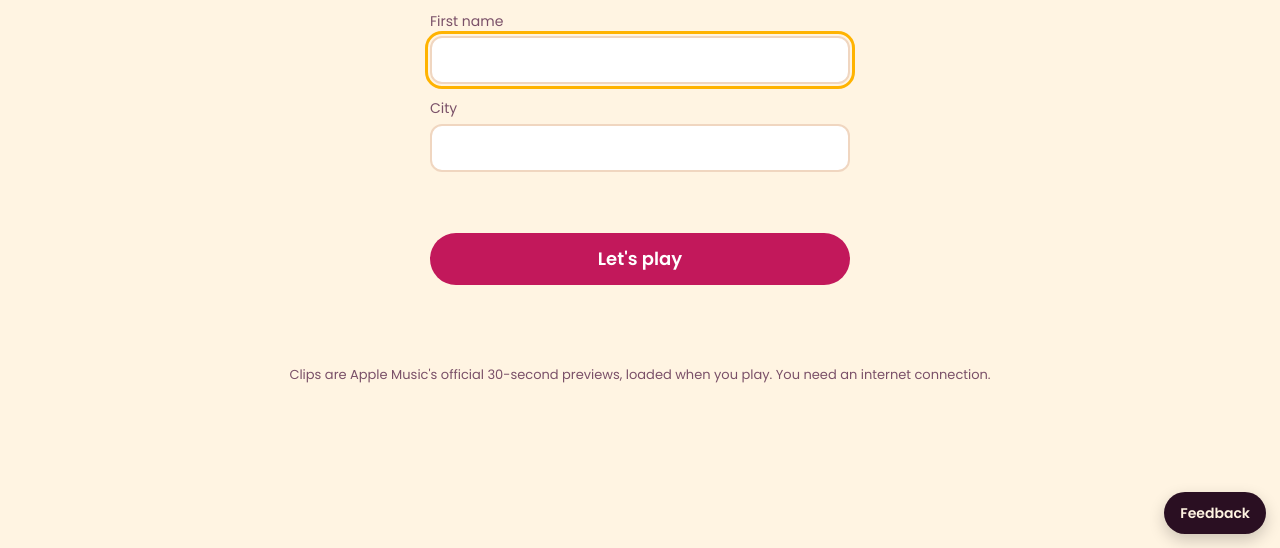
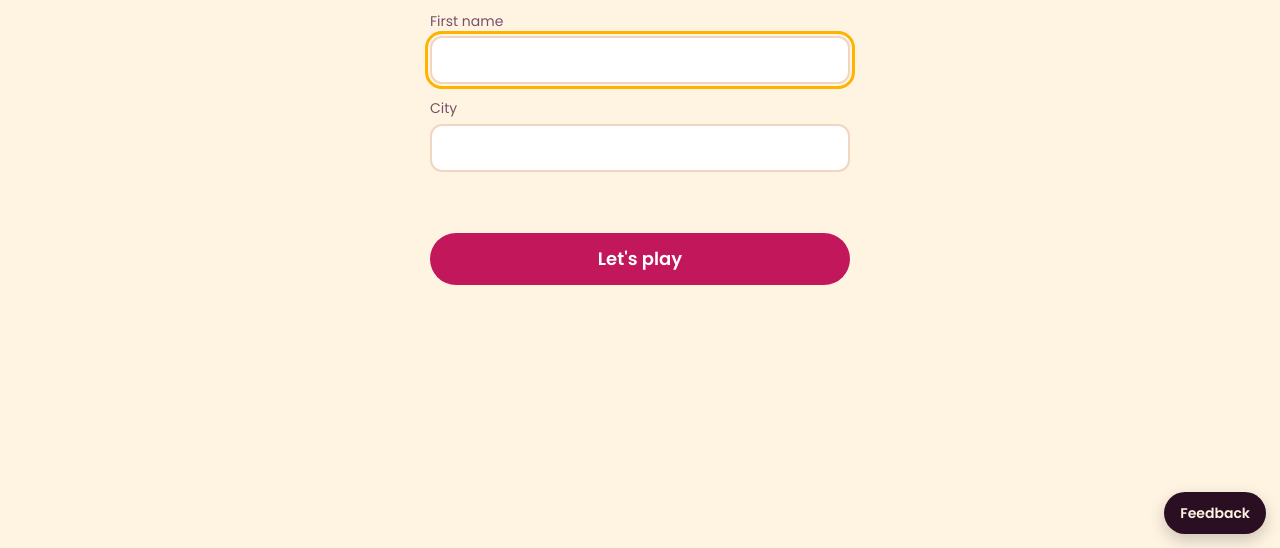
Before and after one commit to ramanbhatia/Filmi-Quiz, a plain HTML site: page index.html in a window 1280 px wide. Shown: the part 252-800 px from the top of the page. Drawn offline with Linux system fonts and the light colour scheme; a web font is replaced by a local one.

Commit message:
Remove footer message
Co-Authored-By: Claude Opus 5.5 <noreply@anthropic.com>
Claude-Session: https://claude.ai/code/session_01PT7uxgqQHRA6xZTKsKm9sa

```diff
--- a/index.html
+++ b/index.html
@@ -202,7 +202,6 @@ footer{text-align:center;color:var(--muted);font-size:13px;padding:0 16px 30px}
     <div class="modal-actions"><button class="btn2" type="button" id="fbCancel">Cancel</button><button class="start" type="submit" id="fbSend">Send</button></div>
   </form>
 </div>
-<footer>Clips are Apple Music's official 30-second previews, loaded when you play. You need an internet connection.</footer>
 
 <script>
 {
```
